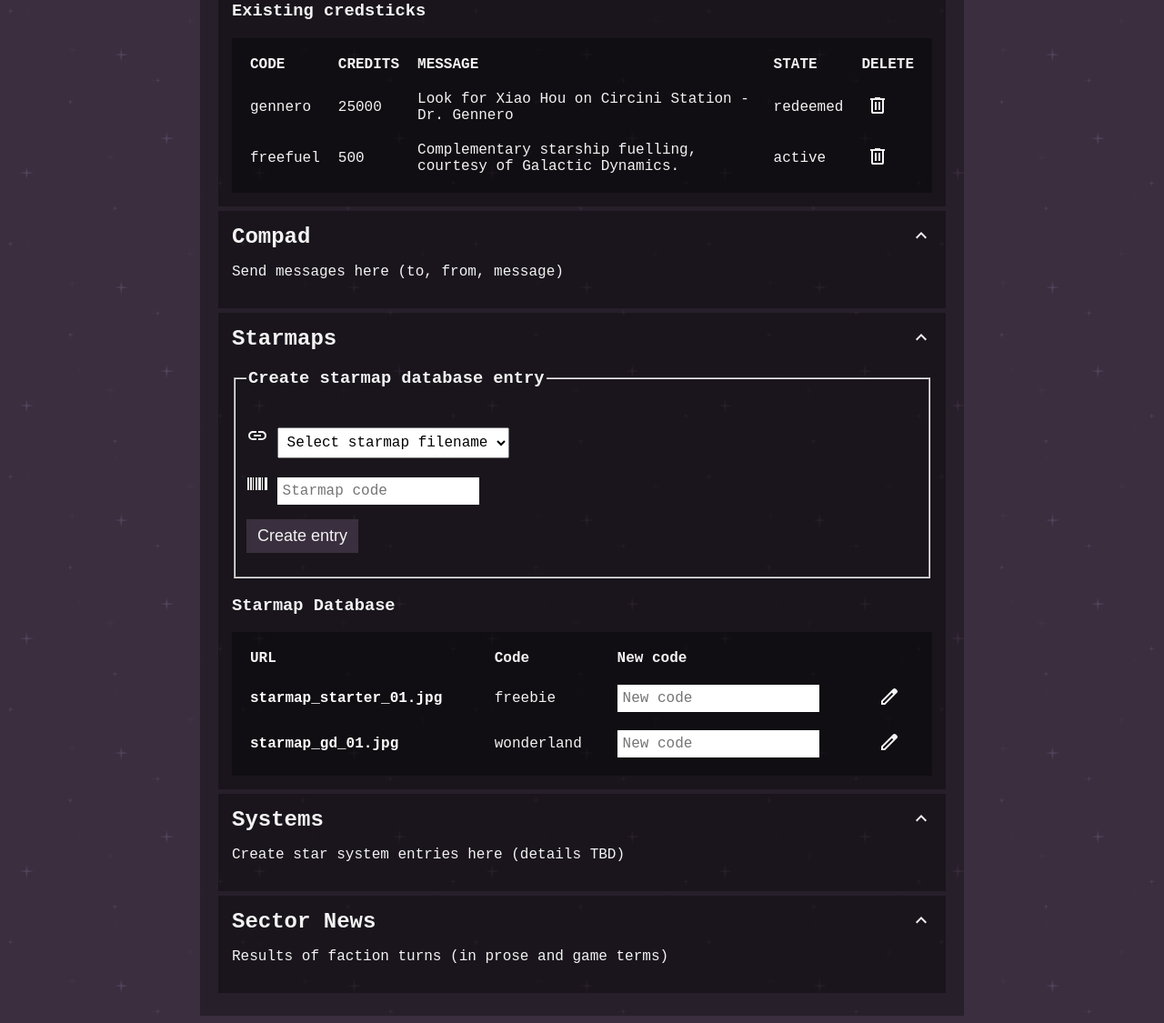
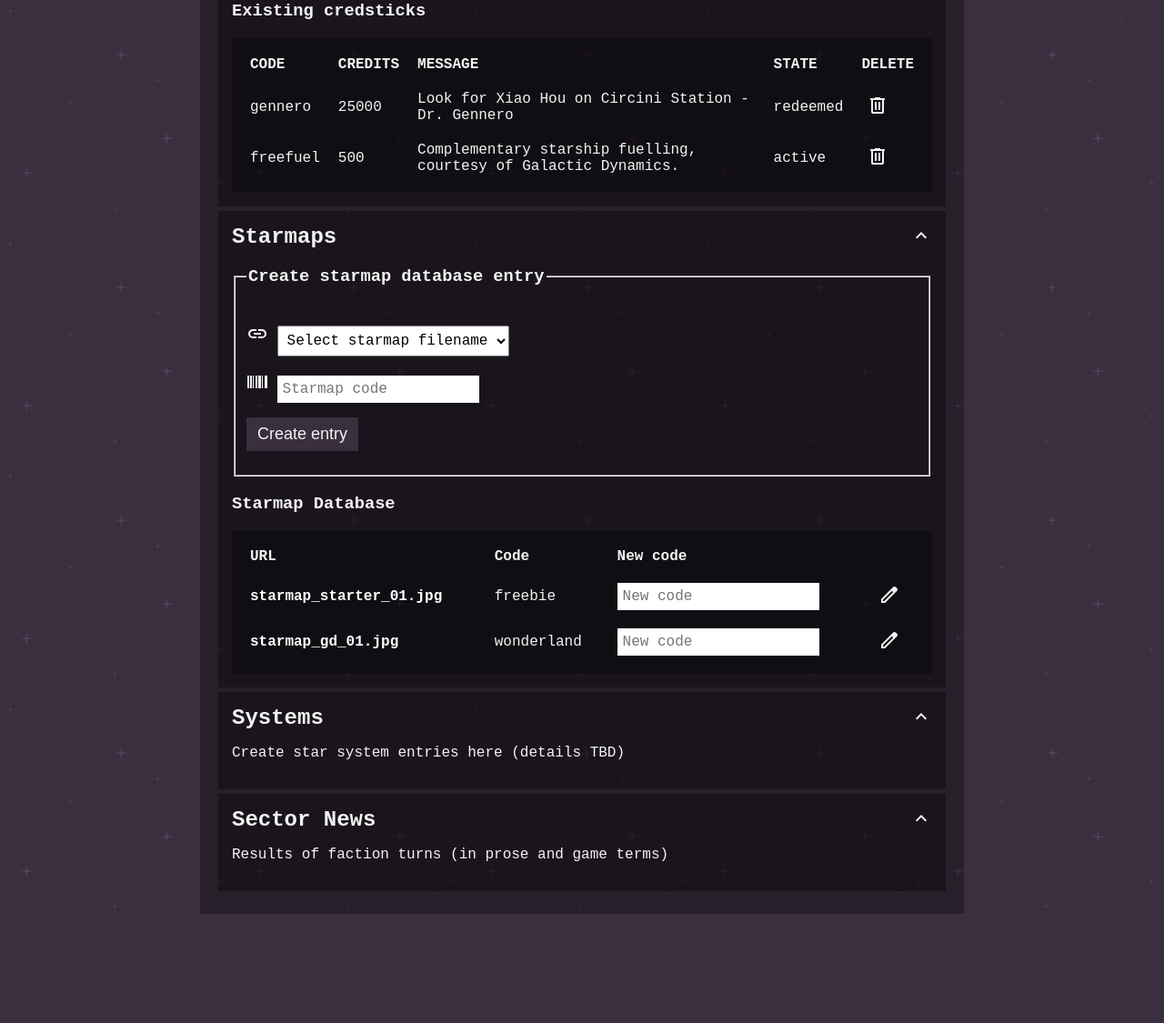
Before and after one commit to Glanten/compad, a Flask app: page /admin in a window 1280 px wide. Shown: the part 1179-2304 px from the top of the page at 91% size. After the commit the page ends 2184 px from the top, so only its background shows below. Run offline with Flask 3, Linux system fonts and the light colour scheme; a user stored in the database is signed in; some libraries are stand-ins or nearby versions.

Commit message:
Separated compad inbox and outbox. Removed compad area from admin page.

```diff
--- a/static/style_default.css
+++ b/static/style_default.css
@@ -156,13 +156,9 @@ a {
   vertical-align: text-top;
 }
 
-/*
 #compose_message {
-  vertical-align: text-top;
-  height: 100px;
-  width: 100%;
+  font-family: "Courier New", Courier, monospace;
 }
-*/
 
 /* saturated UI buttons */
 .ui_button,
--- a/templates/admin.html
+++ b/templates/admin.html
@@ -187,18 +187,6 @@
     </div>
 </div>
 
-<!-- COMPAD -->
-<div class="darker">
-    <h2 class="cursor_pointer" onclick="collapseSegment('admin_compad', 'admin_compad_expand')">
-        Compad
-        <img class="float_right" id="admin_compad_expand" src="static\icon-arrow-up.svg"
-            alt="expand/contract section" />
-    </h2>
-    <div class="collapsible" id="admin_compad">
-        <p>Send messages here (to, from, message)</p>
-    </div>
-</div>
-
 <!-- STARMAPS -->
 <div class="darker">
     <h2 class="cursor_pointer" onclick="collapseSegment('admin_starmaps', 'admin_starmaps_expand')">
```
Also changed, not shown: templates/compad.html (+36 -2 lines), compad.db.
